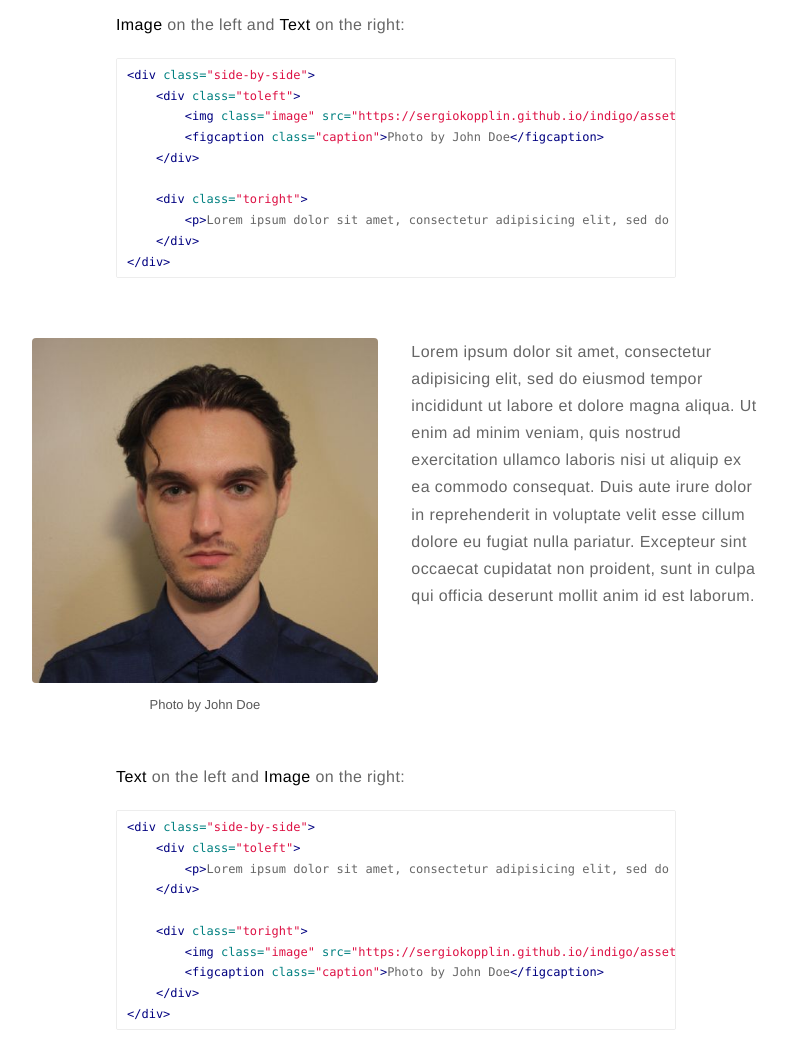
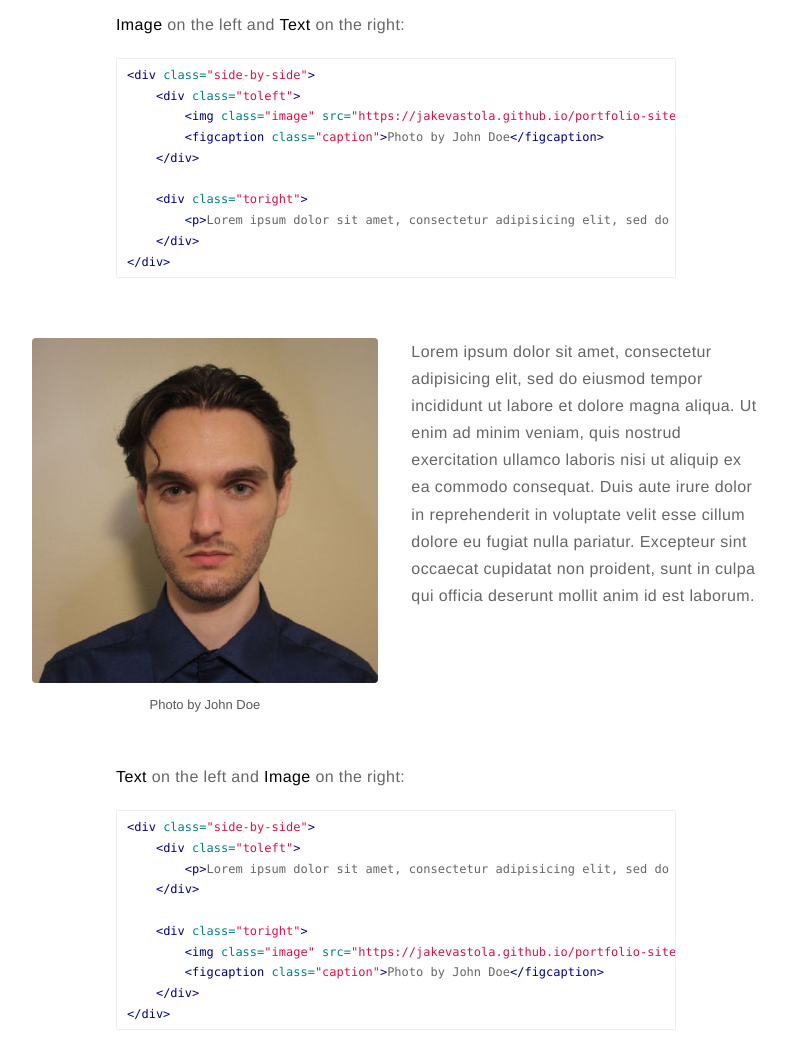
Before and after one commit to jakevastola/portfolio-site, a Jekyll site: the page built from _posts/2015-02-24-markdown-extra-components.markdown, in a window 1280 px wide and 1400 px high, scrolled down 1070 px. Shown: the part 151-1199 px from the top of the window, without its empty margins (244-1032 px from the left). Built offline with Jekyll 4.4.1, drawn with Linux system fonts in a browser that asks for light colours; nearby versions of some CDN libraries; comment, search, counter and statistics services are not loaded; some of the changed lines change nothing that is shown.

Commit message:
Update _config.yml

```diff
--- a/_config.yml
+++ b/_config.yml
@@ -20,7 +20,7 @@
 resume-external: true
 resume-url: https://drive.google.com/file/d/1oVKhVbRnwXuDuI1TcMZbcHeSyjM0yv2k/view?usp=sharing
 
-url: https://sergiokopplin.github.io/indigo
+url: https://jakevastola.github.io/portfolio-site/
 # your url: https://USERNAME.github.io
 
 permalink: /:title/
```
